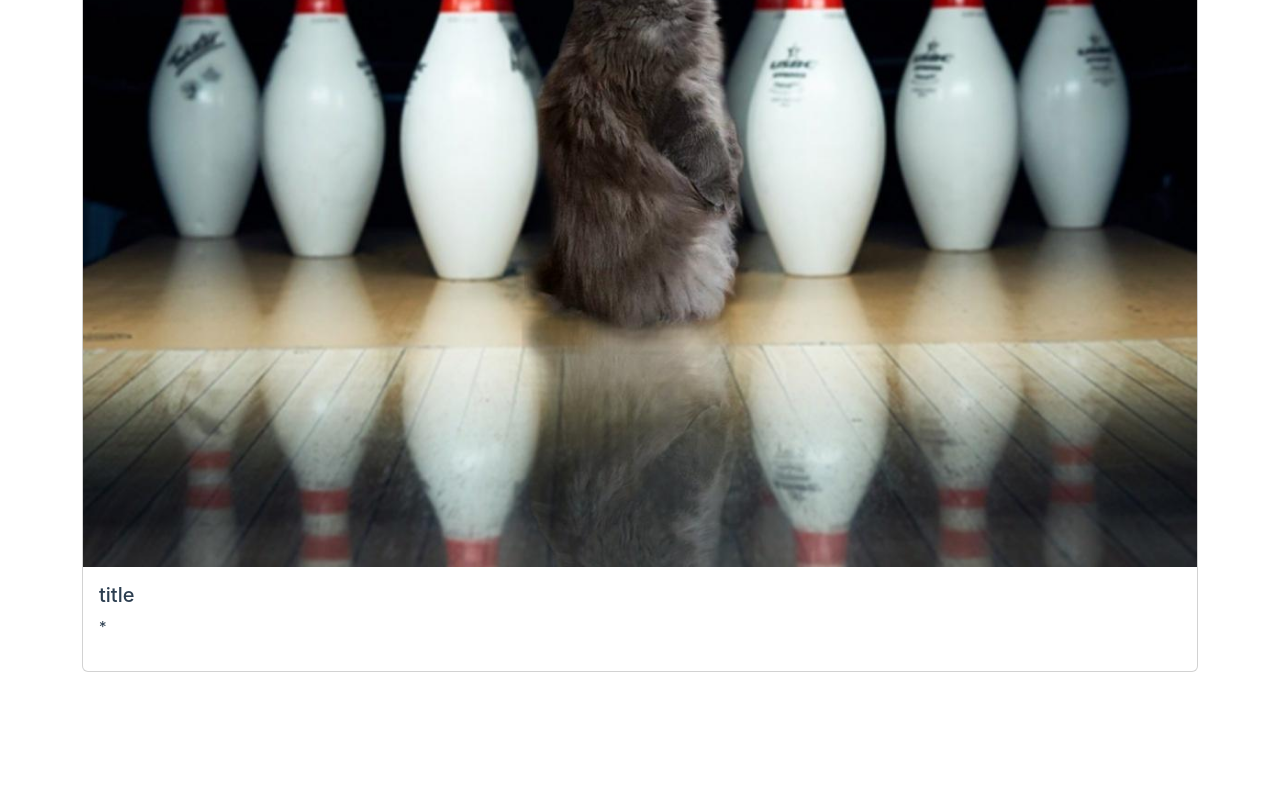
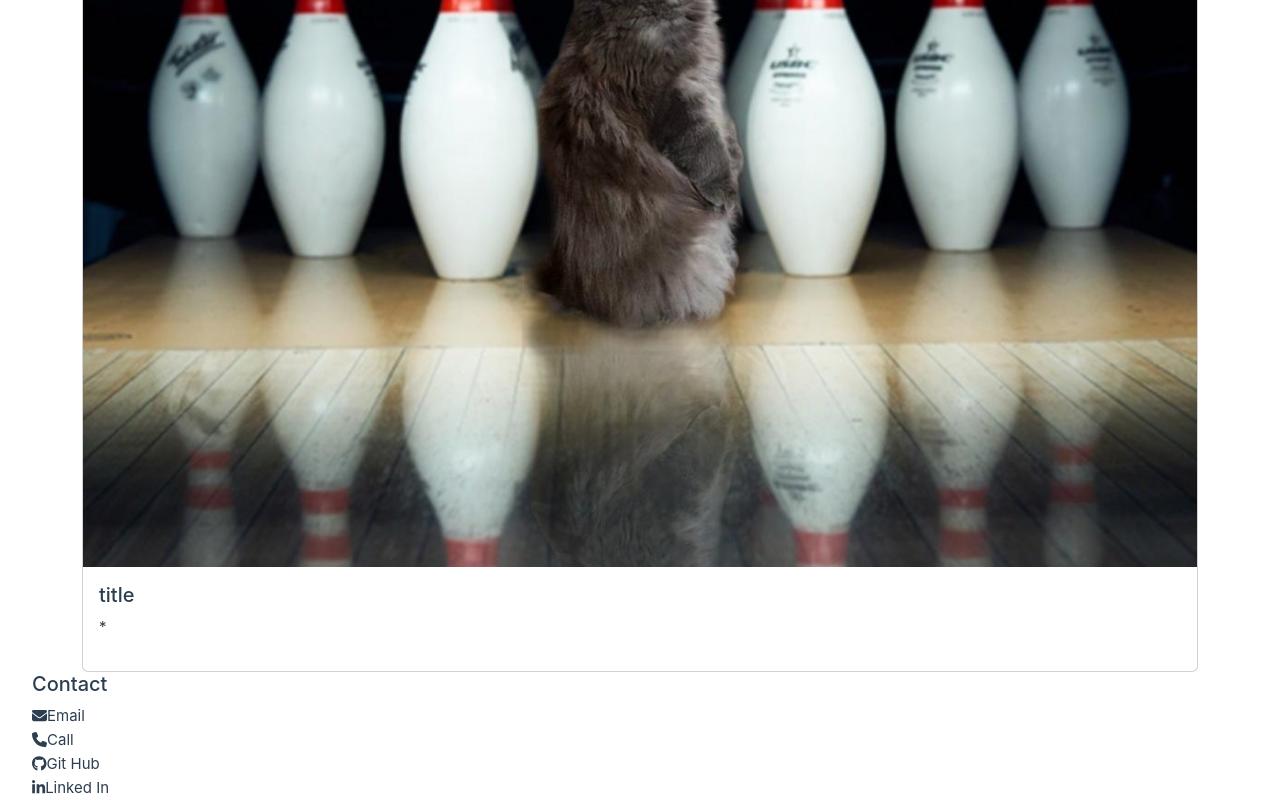
Before and after one commit to gtiersma/gtiersma.github.io, a Vue app: page / in a window 1280 px wide. Shown: the part 2136-2936 px from the top of the page. Before the commit the page ends 2808 px from the top, so only its background shows below. Built offline with nearby package versions, Linux system fonts and the light colour scheme.

Commit message:
Created the Contact area
Added font awesome

Removed chartjs

```diff
--- a/package.json
+++ b/package.json
@@ -11,10 +11,14 @@
     "lint": "eslint . --ext .vue,.js,.jsx,.cjs,.mjs,.ts,.tsx,.cts,.mts --fix --ignore-path .gitignore"
   },
   "dependencies": {
+    "@fortawesome/fontawesome-svg-core": "^6.2.1",
+    "@fortawesome/free-brands-svg-icons": "^6.2.1",
+    "@fortawesome/free-regular-svg-icons": "^6.2.1",
+    "@fortawesome/free-solid-svg-icons": "^6.2.1",
+    "@fortawesome/vue-fontawesome": "^3.0.2",
     "bootstrap": "^5.2.3",
     "git": "^0.1.5",
     "vue": "^3.2.45",
-    "vue-chartjs": "^5.1.0",
     "vue-hcaptcha": "^0.1.1",
     "vue-scenejs": "^2.0.0-beta.4"
   },
--- a/src/App.vue
+++ b/src/App.vue
@@ -15,6 +15,7 @@
   <faq-area/>
   <project-area/>
   <skill-area/>
+  <contact-area/>
 </template>
 
 <script setup lang="ts">
@@ -22,6 +23,7 @@ import TitleArea from './components/TitleArea.vue'
 import FaqArea from './components/FaqArea.vue'
 import ProjectArea from './components/ProjectArea.vue'
 import SkillArea from './components/SkillArea.vue'
+import ContactArea from './components/ContactArea.vue'
 </script>
 
 <style scoped>
--- /dev/null
+++ b/src/components/ContactArea.vue
@@ -0,0 +1,33 @@
+<template>
+  <h5>Contact</h5>
+
+  <div>
+    <fa-icon icon="fa-envelope" href="tel:+5039912686"/>
+    <label>Email</label>
+  </div>
+
+  <div>
+    <fa-icon icon="fa-phone" href="mailto:gtiersma@somethingmail.com"/>
+    <label>Call</label>
+  </div>
+
+  <div>
+    <fa-icon icon="fa-brands fa-github" href="github.com"/>
+    <label>Git Hub</label>
+  </div>
+
+  <div>
+    <fa-icon icon="fa-brands fa-linkedin-in" href="linkedin.com"/>
+    <label>Linked In</label>
+  </div>
+</template>
+
+<script lang="ts">
+  import { defineComponent } from 'vue';
+
+  export default defineComponent({})
+</script>
+
+<style scoped>
+
+</style>
--- a/src/main.ts
+++ b/src/main.ts
@@ -10,8 +10,18 @@ import VueFaq from './components/VueFaq.vue'
 import VueProject from './components/VueProject.vue'
 import VueSkills from './components/VueSkills.vue'
 
+
+import { library } from '@fortawesome/fontawesome-svg-core'
+import { FontAwesomeIcon } from '@fortawesome/vue-fontawesome'
+
+import { faPhone, faEnvelope } from '@fortawesome/free-solid-svg-icons'
+import { faGithub, faLinkedinIn } from '@fortawesome/free-brands-svg-icons'
+
+library.add(faPhone, faEnvelope, faGithub, faLinkedinIn)
+
 createApp(App)
   .component("VueFaq", VueFaq)
   .component("VueProject", VueProject)
   .component("VueSkills", VueSkills)
+  .component("FaIcon", FontAwesomeIcon)
   .mount('#app')
```
Also changed, not shown: 1 other file (tests, documents, lock files or other folders).
